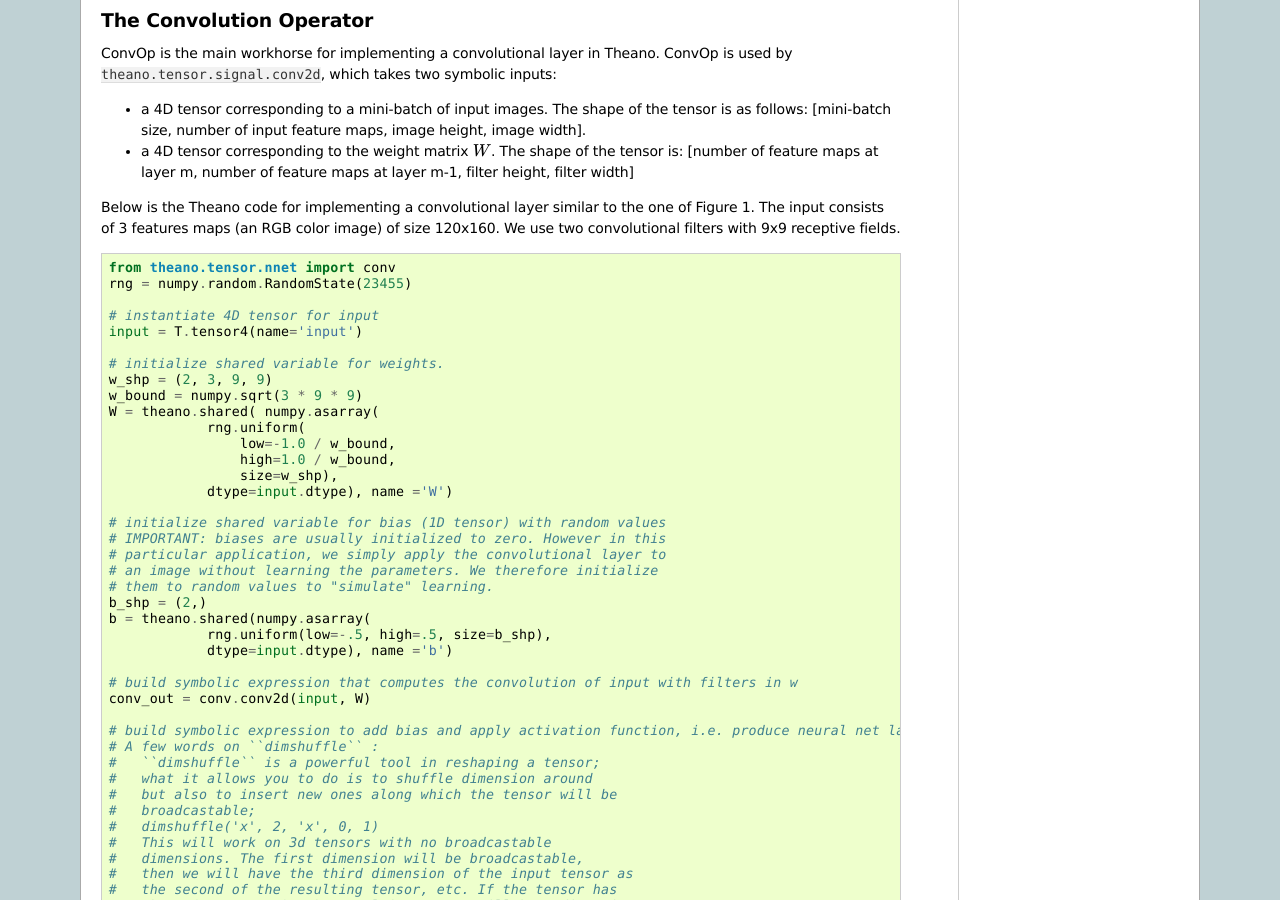
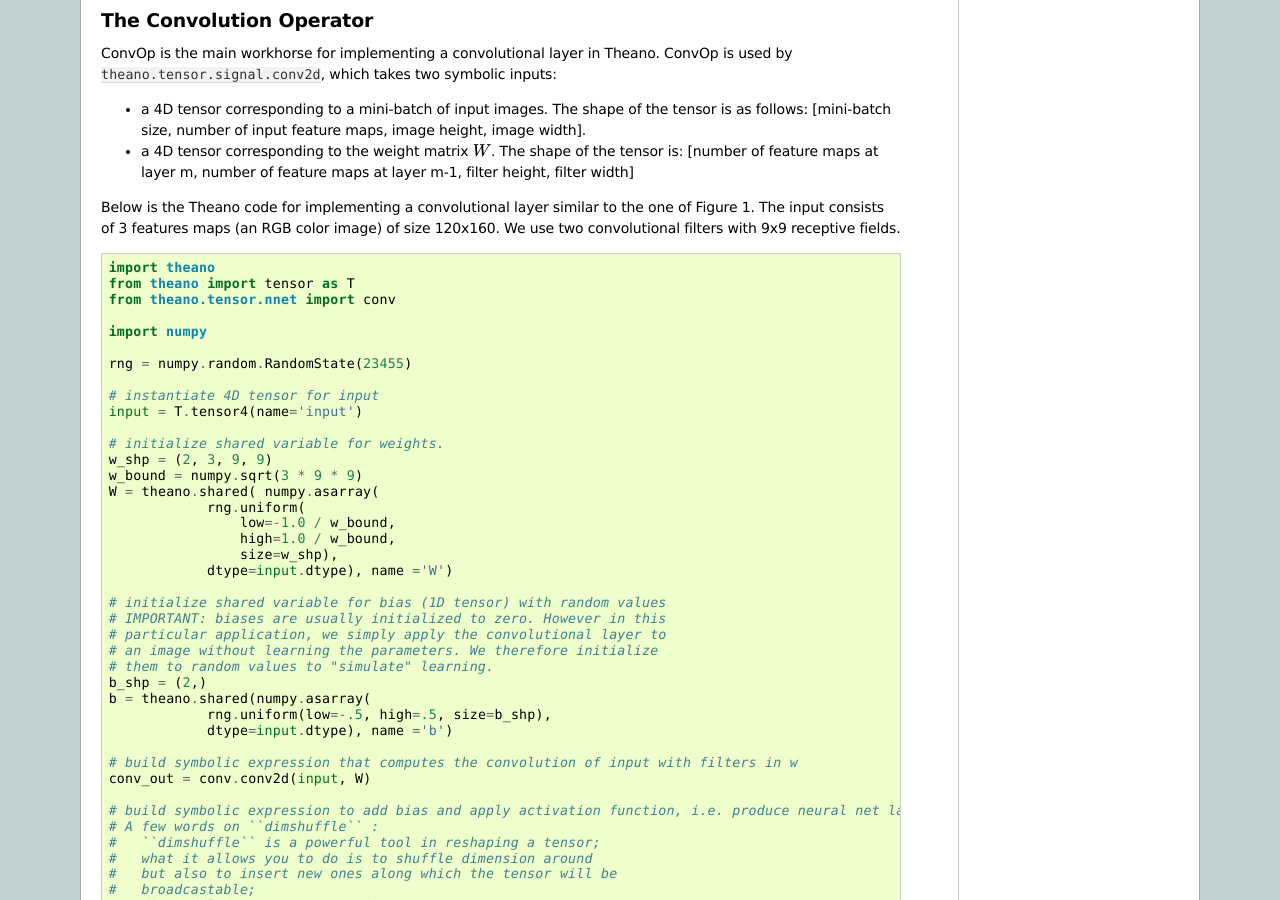
Before and after one commit to lisa-lab/DeepLearningTutorials, a Sphinx documentation site: the page built from doc/lenet.txt, in a window 1280 px wide and 900 px high, scrolled down 2569 px. Built offline with Sphinx 7.4.7, drawn with Linux system fonts in a browser that asks for light colours; formulas are drawn with MathJax 3; pages that are not in the unit, such as notebooks, are missing from menus.

Commit message:
add missing import

```diff
--- a/doc/lenet.txt
+++ b/doc/lenet.txt
@@ -194,7 +194,12 @@
 
 .. code-block:: python
 
+        import theano
+        from theano import tensor as T
         from theano.tensor.nnet import conv
+
+        import numpy
+
         rng = numpy.random.RandomState(23455)
 
         # instantiate 4D tensor for input
```
